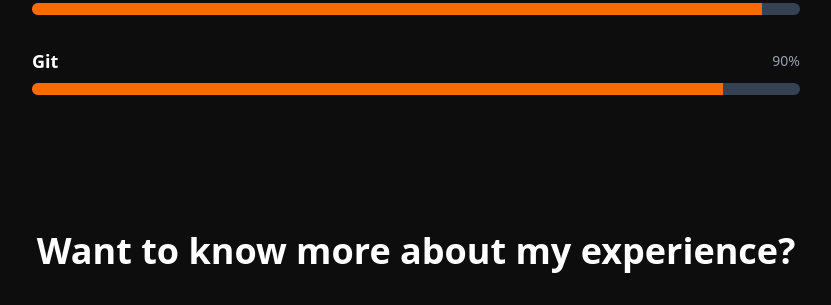
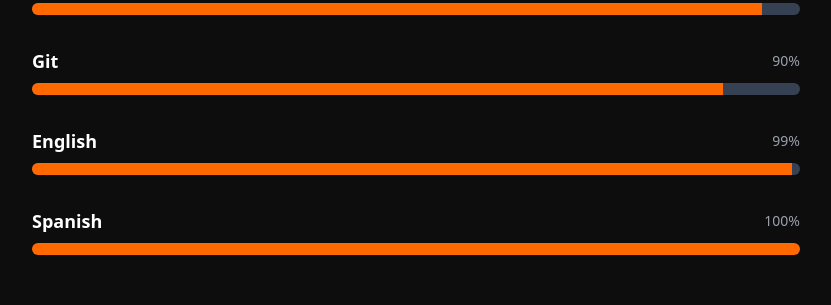
Before and after one commit to MrTato/personal-portfolio-vue, a Vue app: page / in a window 1280 px wide. Shown: the part 1580-1885 px from the top of the page, without its empty margins (224-1055 px from the left). Built offline with nearby package versions, Linux system fonts and the light colour scheme; no server answers.

Commit message:
added two skills to placeholder data

```diff
--- a/src/components/Home/SkillsSection.vue
+++ b/src/components/Home/SkillsSection.vue
@@ -34,6 +34,8 @@ export default {
         { title: 'SQL | PostgreSQL', level: 95 },
         { title: 'Pandas', level: 95 },
         { title: 'Git', level: 90 },
+        { title: 'English', level: 99 },
+        { title: 'Spanish', level: 100 },
       ],
     }
   },
```
